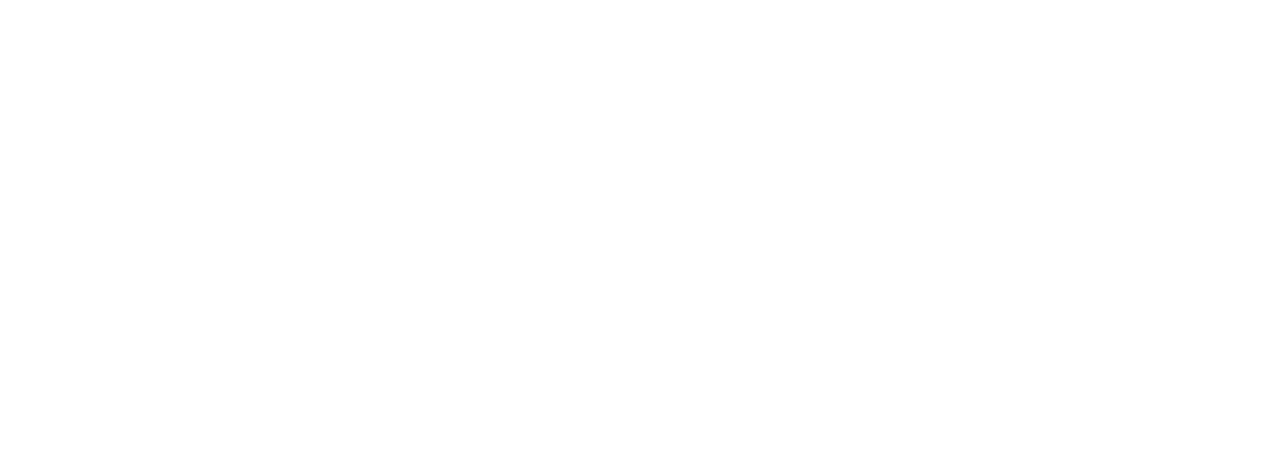
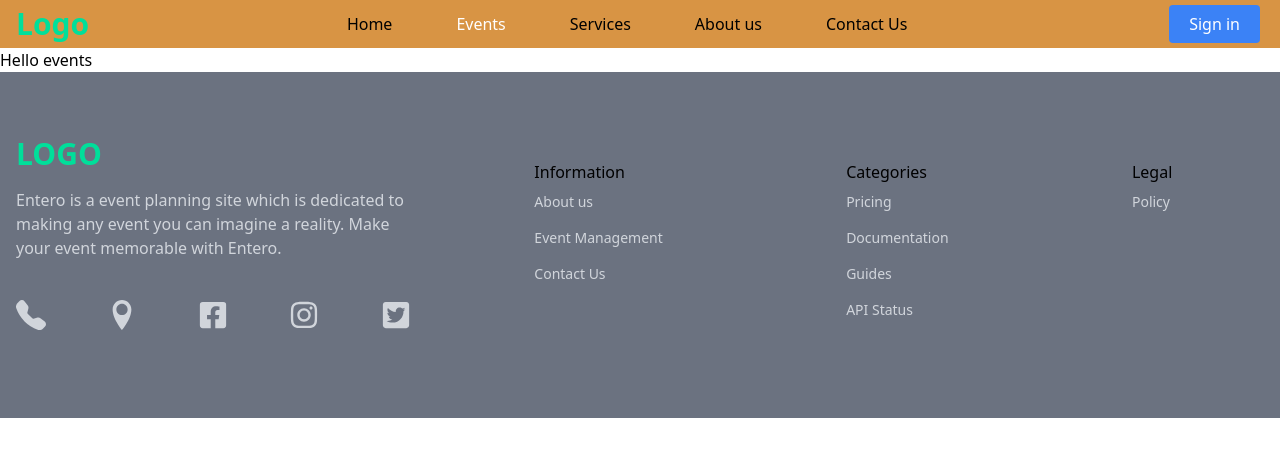
Before and after one commit to KavishanSukumar/Entero, a React (Create React App) app in the folder client/: page /events in a window 1280 px wide. Before the commit this address had no page. Shown: the top 456 px of the page. Built offline with nearby package versions, Linux system fonts and the light colour scheme.

Commit message:
Created dropdowns for header

```diff
--- a/client/src/App.js
+++ b/client/src/App.js
@@ -2,10 +2,13 @@
 import Chat from "./components/chat/Chat";
 import { Routes,Route} from 'react-router-dom';
 import Home from "./pages/Home";
+import Events from "./pages/Events";
+import Services from "./pages/Services";
 import ContactUs from "./pages/ContactUs";
 import AboutUs from "./pages/AboutUs";
 import AdminPage from "./pages/AdminPage";
 import AdminEvents from "./pages/AdminEvents";
+
 
 
 function App() {
@@ -15,6 +18,8 @@
       <Routes>
 
         <Route exact path="/" element={<Home/>} />
+        <Route exact path="/events" element={<Events/>} />
+        <Route exact path="/services" element={<Services/>} />
         <Route exact path="/aboutus" element={<AboutUs/>} />
         <Route exact path="/contactus" element={<ContactUs/>} />
         <Route exact path="/adminpage" element={<AdminPage />} />
--- a/client/src/components/Header.js
+++ b/client/src/components/Header.js
@@ -7,10 +7,51 @@
 
         const [nav, setNav] = useState(false);
 
-
         const handleNav = () => {
         setNav(!nav);
         };
+
+        const[dropEvent,setDropEvent]=useState(false);
+
+        const handleDropEvent=()=>{
+          setDropEvent(!dropEvent)
+        }
+
+        const[dropService,setDropService]=useState(false);
+
+        const handleDropService=()=>{
+          setDropService(!dropService)
+        }
+
+        const dropdownEvent=(
+          <div className="hidden md:block absolute top-12 md:left-[24%] lg:left-[36%] w-44 bg-white rounded divide-y divide-gray-100 shadow ">
+            <ul class="py-1 text-sm text-gray-700" >
+              <li className="block py-2 px-4 hover:bg-gray-100">
+              Event 1
+              </li>
+              <li className="block py-2 px-4 hover:bg-gray-100">
+              Event 2
+              </li>
+            </ul>
+
+          </div>
+      //
+        );
+
+        const dropdownService=(
+          <div className="hidden md:block absolute top-12 md:left-[36%] lg:left-[44%] w-44 bg-white rounded divide-y divide-gray-100 shadow ">
+            <ul class="py-1 text-sm text-gray-700" >
+              <li className="block py-2 px-4 hover:bg-gray-100">
+              Service 1
+              </li>
+              <li className="block py-2 px-4 hover:bg-gray-100">
+              Service 2
+              </li>
+            </ul>
+
+          </div>
+      //
+        );
 
   return (
 
@@ -24,10 +65,16 @@
 
     {/*header links */}
     <ul className='hidden md:flex'>
-      <li className='px-10 py-3 hover:text-white hover:bg-orange-300 hover:rounded'><NavLink className={({isActive})=>isActive? "text-white":""} to="/">Home</NavLink></li>
-      <li className='px-10 py-3 hover:text-white hover:bg-orange-300 hover:rounded'><NavLink className={({isActive})=>isActive? "text-white":""} to="/aboutus">About us</NavLink></li>
-      <li className='px-10 py-3 hover:text-white hover:bg-orange-300 hover:rounded'><NavLink className={({isActive})=>isActive? "text-white":""} to="/contactus">Contact Us</NavLink></li>
+      <li className='px-6 lg:px-8 py-3 hover:text-white hover:bg-orange-300 hover:rounded'><NavLink className={({isActive})=>isActive? "text-white":""} to="/">Home</NavLink>
+      </li>
+      <li className='px-6 lg:px-8 py-3 hover:text-white hover:bg-orange-300 hover:rounded'><NavLink onMouseEnter={handleDropEvent} className={({isActive})=>isActive? "text-white":""} to="/events">Events</NavLink></li>
+      <li className='px-6 lg:px-8 py-3 hover:text-white hover:bg-orange-300 hover:rounded'><NavLink className={({isActive})=>isActive? "text-white":""} onMouseDown={handleDropService}  to="/services">Services</NavLink></li>
+      <li className='px-6 lg:px-8 py-3 hover:text-white hover:bg-orange-300 hover:rounded'><NavLink className={({isActive})=>isActive? "text-white":""} to="/aboutus">About us</NavLink></li>
+      <li className='px-6 lg:px-8 py-3 hover:text-white hover:bg-orange-300 hover:rounded'><NavLink className={({isActive})=>isActive? "text-white":""} to="/contactus">Contact Us</NavLink></li>
+
     </ul>
+    {dropEvent? dropdownEvent:""}
+    {dropService? dropdownService:""}
 
 
     {/*login components*/}
@@ -49,11 +96,13 @@
          }
     </div>
 
-    <ul className={nav ? 'fixed left-0 top-9 w-[50%] h-full border-r border-r-gray-900 bg-[#000300]  md:hidden' : ' fixed left-[-100%]'}>
+    <ul className={nav ? 'fixed left-0 top-9 w-[75%] p-8 h-full border-r border-r-gray-900 bg-[#000300]  md:hidden' : ' fixed left-[-100%]'}>
 
         <li className='p-4 border-b border-gray-600 text-white hover:text-blue-500'><NavLink className={({isActive})=>isActive? "text-blue-500":""} to="/">Home</NavLink></li>
+        <li className='p-4 border-b border-gray-600 text-white hover:text-blue-500'><NavLink className={({isActive})=>isActive? "text-blue-500":""} to="/">Events</NavLink></li>
+        <li className='p-4 border-b border-gray-600 text-white hover:text-blue-500'><NavLink className={({isActive})=>isActive? "text-blue-500":""} to="/aboutus">Services</NavLink></li>
         <li className='p-4 border-b border-gray-600 text-white hover:text-blue-500'><NavLink className={({isActive})=>isActive? "text-blue-500":""} to="/aboutus">About us</NavLink></li>
-        <li className='p-4 border-b border-gray-600 text-white hover:text-blue-500'><NavLink className={({isActive})=>isActive? "text-blue-500":""} to="/contactus">Contact Us</NavLink></li>
+        <li className='p-4 border-b mb-2 border-gray-600 text-white hover:text-blue-500'><NavLink className={({isActive})=>isActive? "text-blue-500":""} to="/contactus">Contact Us</NavLink></li>
         <li className='p-4'>
             <Link to="/adminpage" className='bg-blue-500 text-white hover:bg-blue-400 px-5 py-2 rounded'>
 
--- /dev/null
+++ b/client/src/pages/Events.js
@@ -0,0 +1,21 @@
+import React from 'react';
+import Header from "../components/Header";
+import Footer from "../components/Footer";
+
+
+
+function Events() {
+  return (
+    <div>
+        <Header />
+        {/* Have to create a division and add the page content */}
+
+        <div>
+          <p>Hello events</p>
+        </div>
+        <Footer />
+    </div>
+  )
+}
+
+export default Events
--- /dev/null
+++ b/client/src/pages/Services.js
@@ -0,0 +1,22 @@
+import React from 'react';
+import Header from "../components/Header";
+import Footer from "../components/Footer";
+
+
+
+function Services() {
+  return (
+    <div>
+        <Header />
+        {/* Have to create a division and add the page content */}
+
+        <div>
+          <p>This is the services page</p>
+        </div>
+        <Footer />
+
+    </div>
+  )
+}
+
+export default Services
```
